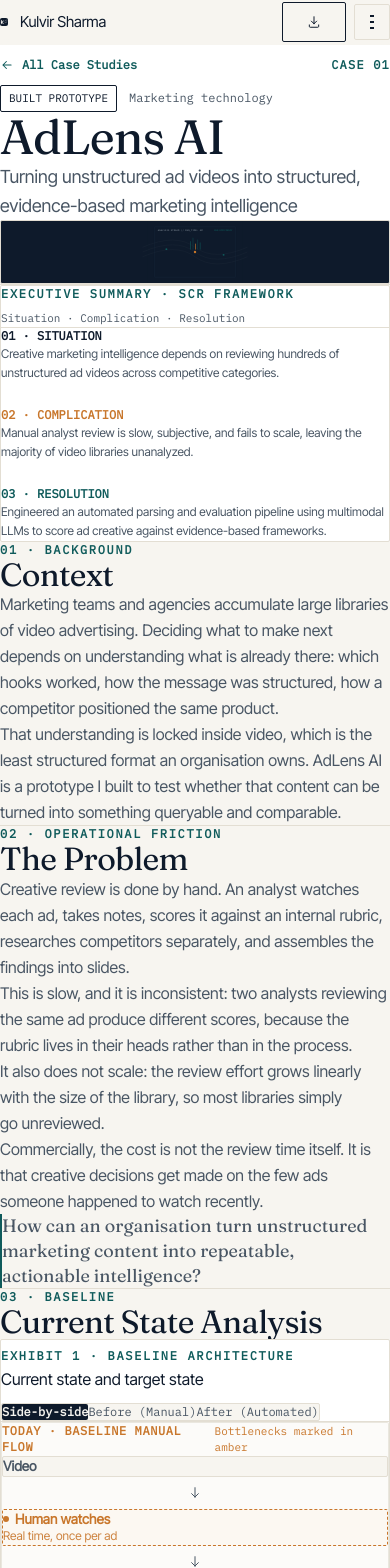
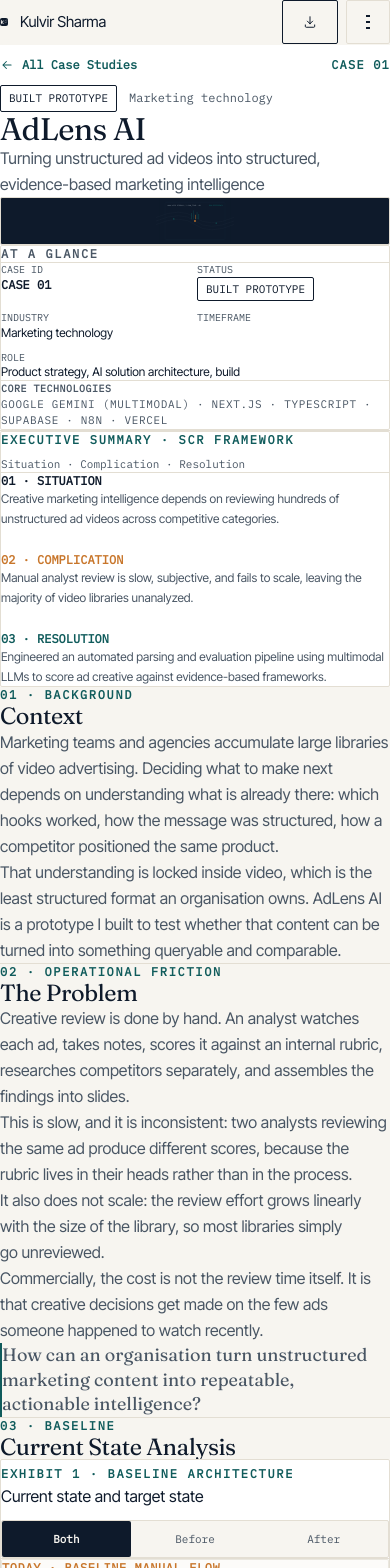
Before and after one commit to koolsharmafamily/kool-website, a React (Vite) app: page /work/adlens-ai in a window 390 px wide. Shown: the top 1568 px of the page. Built offline with nearby package versions, Linux system fonts and the light colour scheme.

Commit message:
fix(mobile): optimize typography, touch targets, exhibits, and case study layout for phones

```diff
--- a/src/components/Diagram.tsx
+++ b/src/components/Diagram.tsx
@@ -102,9 +102,9 @@
 }) {
   return (
     <Reveal as="figure" className="my-8 min-w-0" steps>
-      <div className="hover-card border border-rule bg-surface p-6 sm:p-8 rounded-[2px]">
+      <div className="hover-card border border-rule bg-surface p-4 sm:p-8 rounded-[2px]">
         {/* Exhibit Header */}
-        <div className="mb-6 flex flex-wrap items-center justify-between gap-3 border-b border-rule pb-4">
+        <div className="mb-6 flex flex-col sm:flex-row sm:items-center justify-between gap-3 border-b border-rule pb-4">
           <div>
             <span className="font-mono text-xs uppercase tracking-[0.14em] text-accent font-semibold">
               {exhibitNumber}
@@ -164,47 +164,50 @@
         summary={data.summary}
         caption={data.caption}
         toggleControls={
-          <div className="inline-flex rounded-[2px] border border-rule bg-paper p-0.5 font-mono text-xs">
+          <div className="grid grid-cols-3 w-full sm:w-auto sm:inline-flex rounded-[2px] border border-rule bg-paper p-0.5 font-mono text-[11px] sm:text-xs">
             <button
               type="button"
               onClick={() => setToggleState("both")}
-              className={`px-2.5 py-1 rounded-[2px] transition-colors ${
+              className={`py-1.5 px-2 text-center rounded-[2px] transition-colors min-h-[36px] sm:min-h-0 flex items-center justify-center ${
                 toggleState === "both"
                   ? "bg-ink text-paper font-semibold"
                   : "text-ink-muted hover:text-ink"
               }`}
             >
-              Side-by-side
+              <span className="sm:hidden">Both</span>
+              <span className="hidden sm:inline">Side-by-side</span>
             </button>
             <button
               type="button"
               onClick={() => setToggleState("before")}
-              className={`px-2.5 py-1 rounded-[2px] transition-colors ${
+              className={`py-1.5 px-2 text-center rounded-[2px] transition-colors min-h-[36px] sm:min-h-0 flex items-center justify-center ${
                 toggleState === "before"
                   ? "bg-signal text-white font-semibold"
                   : "text-ink-muted hover:text-ink"
               }`}
             >
-              Before (Manual)
+              <span className="sm:hidden">Before</span>
+              <span className="hidden sm:inline">Before (Manual)</span>
             </button>
             <button
               type="button"
               onClick={() => setToggleState("after")}
-              className={`px-2.5 py-1 rounded-[2px] transition-colors ${
+              className={`py-1.5 px-2 text-center rounded-[2px] transition-colors min-h-[36px] sm:min-h-0 flex items-center justify-center ${
                 toggleState === "after"
                   ? "bg-accent text-white font-semibold"
                   : "text-ink-muted hover:text-ink"
               }`}
             >
-              After (Automated)
+              <span className="sm:hidden">After</span>
+              <span className="hidden sm:inline">After (Automated)</span>
             </button>
           </div>
         }
       >
         <div className="space-y-6">
           {(toggleState === "both" || toggleState === "before") && (
-            <div className="rounded-[2px] border border-rule/70 bg-paper/40 p-4">
-              <div className="mb-3 flex items-center justify-between">
+            <div className="rounded-[2px] border border-rule/70 bg-paper/40 p-3 sm:p-4">
+              <div className="mb-3 flex flex-col sm:flex-row sm:items-center justify-between gap-1">
                 <span className="font-mono text-xs font-semibold uppercase tracking-wider text-signal">
                   {data.before.label} · Baseline manual flow
                 </span>
@@ -215,8 +218,8 @@
           )}
 
           {(toggleState === "both" || toggleState === "after") && (
-            <div className="rounded-[2px] border border-accent/20 bg-[#F0F7F7]/60 p-4">
-              <div className="mb-3 flex items-center justify-between">
+            <div className="rounded-[2px] border border-accent/20 bg-[#F0F7F7]/60 p-3 sm:p-4">
+              <div className="mb-3 flex flex-col sm:flex-row sm:items-center justify-between gap-1">
                 <span className="font-mono text-xs font-semibold uppercase tracking-wider text-accent">
                   {data.after.label} · Automated target architecture
                 </span>
--- a/src/components/Header.tsx
+++ b/src/components/Header.tsx
@@ -74,7 +74,7 @@
             : "border-b border-transparent bg-paper/80 backdrop-blur-xs"
         }`}
       >
-        <div className="mx-auto flex w-full max-w-[1200px] items-center justify-between gap-4 px-5 py-3 sm:px-8">
+        <div className="mx-auto flex w-full max-w-[1200px] items-center justify-between gap-4 px-4 py-3 sm:px-6 lg:px-8">
           <a
             href="/"
             onClick={(e) => {
@@ -122,7 +122,7 @@
               target="_blank"
               rel="noopener noreferrer"
               aria-label="Download Resume (PDF, opens in a new tab)"
-              className="btn btn-outline min-h-[38px] px-2.5 sm:px-4"
+              className="btn btn-outline min-h-[44px] px-2.5 sm:px-4"
             >
               <DownloadIcon className="h-3.5 w-3.5" />
               <span className="hidden sm:inline">Resume</span>
@@ -134,7 +134,7 @@
               aria-expanded={open}
               aria-controls="mobile-nav"
               onClick={() => setOpen((v) => !v)}
-              className="relative grid h-9 w-9 sm:h-10 sm:w-10 place-items-center rounded-[2px] border border-rule text-ink hover:border-ink md:hidden"
+              className="relative grid h-11 w-11 place-items-center rounded-[2px] border border-rule text-ink hover:border-ink md:hidden"
             >
               <span
                 className={`absolute block h-0.5 w-4 bg-current transition-transform duration-200 ${
--- a/src/components/Hero.tsx
+++ b/src/components/Hero.tsx
@@ -17,7 +17,7 @@
               <p className="mb-4 font-mono text-xs uppercase tracking-[0.12em] text-accent font-medium">
                 {hero.kicker}
               </p>
-              <h1 className="font-display text-[clamp(2.1rem,5.5vw,4.5rem)] font-normal leading-[1.08] tracking-[-0.02em] text-ink">
+              <h1 className="font-display text-[clamp(1.85rem,5.5vw,4.5rem)] font-normal leading-[1.08] tracking-[-0.02em] text-ink">
                 {hero.value}
               </h1>
             </Reveal>
@@ -45,7 +45,7 @@
                 href={site.resume}
                 target="_blank"
                 rel="noopener noreferrer"
-                className="inline-flex items-center gap-1.5 text-[14px] font-medium text-ink hover:text-accent transition-colors"
+                className="inline-flex items-center gap-1.5 min-h-[44px] text-[14px] font-medium text-ink hover:text-accent transition-colors"
               >
                 <span>Download resume</span>
                 <span aria-hidden="true">&rarr;</span>
@@ -61,7 +61,7 @@
                   target="_blank"
                   rel="noopener noreferrer"
                   aria-label="LinkedIn profile"
-                  className="grid h-10 w-10 place-items-center rounded-[2px] border border-rule bg-surface text-ink transition-colors hover:border-accent hover:text-accent"
+                  className="grid h-11 w-11 place-items-center rounded-[2px] border border-rule bg-surface text-ink transition-colors hover:border-accent hover:text-accent"
                 >
                   <LinkedInIcon className="h-5 w-5" />
                 </a>
@@ -71,7 +71,7 @@
                   target="_blank"
                   rel="noopener noreferrer"
                   aria-label="GitHub profile"
-                  className="grid h-10 w-10 place-items-center rounded-[2px] border border-rule bg-surface text-ink transition-colors hover:border-accent hover:text-accent"
+                  className="grid h-11 w-11 place-items-center rounded-[2px] border border-rule bg-surface text-ink transition-colors hover:border-accent hover:text-accent"
                 >
                   <GitHubIcon className="h-5 w-5" />
                 </a>
@@ -79,7 +79,7 @@
                 <a
                   href={`mailto:${site.email}`}
                   aria-label={`Email ${site.email}`}
-                  className="grid h-10 w-10 place-items-center rounded-[2px] border border-rule bg-surface text-ink transition-colors hover:border-accent hover:text-accent"
+                  className="grid h-11 w-11 place-items-center rounded-[2px] border border-rule bg-surface text-ink transition-colors hover:border-accent hover:text-accent"
                 >
                   <MailIcon className="h-5 w-5" />
                 </a>
--- a/src/components/HeroExhibit.tsx
+++ b/src/components/HeroExhibit.tsx
@@ -1,12 +1,12 @@
 import { useState } from "react";
 
 export function HeroExhibit() {
-  const [activeMode, setActiveMode] = useState<"both" | "after" | "portrait">("both");
+  const [activeMode, setActiveMode] = useState<"both" | "portrait">("both");
 
   return (
     <div className="hover-card flex flex-col justify-between overflow-hidden border border-rule bg-surface p-4 sm:p-6 w-full">
       {/* Header bar with tabs */}
-      <div className="mb-4 flex flex-wrap items-center justify-between gap-2 border-b border-rule pb-3">
+      <div className="mb-4 flex flex-col sm:flex-row sm:items-center justify-between gap-2 border-b border-rule pb-3">
         <div>
           <span className="font-mono text-[11px] font-semibold uppercase tracking-[0.08em] text-accent">
             EXHIBIT 1 · AdLens AI
@@ -14,11 +14,11 @@
           <p className="text-xs text-ink-muted">Workflow Transformation Architecture</p>
         </div>
 
-        <div className="inline-flex rounded-[2px] border border-rule bg-paper p-0.5 font-mono text-[10px]">
+        <div className="inline-flex rounded-[2px] border border-rule bg-paper p-0.5 font-mono text-[10px] self-start sm:self-auto">
           <button
             type="button"
             onClick={() => setActiveMode("both")}
-            className={`rounded-[2px] px-2 py-0.5 transition-colors ${
+            className={`rounded-[2px] px-2.5 py-1 transition-colors ${
               activeMode === "both"
                 ? "bg-ink text-paper font-medium"
                 : "text-ink-muted hover:text-ink"
@@ -29,7 +29,7 @@
           <button
             type="button"
             onClick={() => setActiveMode("portrait")}
-            className={`rounded-[2px] px-2 py-0.5 transition-colors ${
+            className={`rounded-[2px] px-2.5 py-1 transition-colors ${
               activeMode === "portrait"
                 ? "bg-ink text-paper font-medium"
                 : "text-ink-muted hover:text-ink"
@@ -58,8 +58,41 @@
           </span>
         </div>
       ) : (
-        /* Animated / Consulting Exhibit SVG */
-        <div className="w-full overflow-hidden">
+        /* Animated / Consulting Exhibit */
+        <div className="w-full">
+          {/* Mobile Simplified View: Clean high-contrast cards (< sm) */}
+          <div className="sm:hidden space-y-3 py-1">
+            {/* Before */}
+            <div className="rounded-[2px] border border-rule bg-paper/70 p-3">
+              <div className="flex items-center justify-between mb-1 font-mono text-[10px]">
+                <span className="text-signal font-semibold uppercase">BEFORE · Manual Review</span>
+                <span className="text-signal font-medium">45 min / run</span>
+              </div>
+              <p className="text-xs text-ink-muted leading-snug">
+                Video &rarr; Manual notes &rarr; Spreadsheet rubric
+              </p>
+              <span className="mt-1 inline-block font-mono text-[9px] text-signal uppercase tracking-wider">
+                3 manual bottlenecks
+              </span>
+            </div>
+
+            {/* After */}
+            <div className="rounded-[2px] border border-accent/30 bg-[#F0F7F7] p-3">
+              <div className="flex items-center justify-between mb-1 font-mono text-[10px]">
+                <span className="text-accent font-semibold uppercase">AFTER · AI Extraction</span>
+                <span className="text-accent font-bold">4 min / run (-85%)</span>
+              </div>
+              <p className="text-xs text-ink leading-snug font-medium">
+                Video &rarr; Multimodal LLM &rarr; Structured Dashboard
+              </p>
+              <span className="mt-1 inline-block font-mono text-[9px] text-accent uppercase tracking-wider">
+                Automated evidence scoring
+              </span>
+            </div>
+          </div>
+
+          {/* Desktop / Tablet View: Full SVG Process Architecture (sm:block) */}
+          <div className="hidden sm:block w-full overflow-hidden">
             <svg
               viewBox="0 0 400 230"
               className="w-full h-auto block select-none max-w-full"
@@ -160,8 +193,9 @@
                 85% reduction in manual effort
               </text>
             </svg>
+          </div>
 
-          {/* Footnote note matching consulting report */}
+          {/* Footnote matching consulting report */}
           <div className="mt-3 border-t border-rule pt-2 text-[11px] text-ink-muted">
             <span className="font-mono text-[10px] uppercase text-ink-soft">Source:</span> Benchmark of 40 ad reviews. See{" "}
             <a href="/work/adlens-ai" className="font-medium text-accent hover:underline">
--- a/src/components/Work.tsx
+++ b/src/components/Work.tsx
@@ -40,7 +40,7 @@
           className="group hover-card block overflow-hidden border border-rule bg-surface"
         >
           <div className="grid grid-cols-1 lg:grid-cols-12">
-            <div className="flex flex-col justify-between p-7 sm:p-10 lg:col-span-7">
+            <div className="flex flex-col justify-between p-5 sm:p-10 lg:col-span-7">
               <div>
                 <div className="mb-4 flex items-center gap-3">
                   <span className="font-mono text-xs font-semibold text-accent">
@@ -95,7 +95,7 @@
                   <CaseCover slug={study.slug} />
                 </div>
 
-                <div className="p-6 sm:p-8">
+                <div className="p-5 sm:p-8">
                   <div className="mb-3 flex items-center gap-3">
                     <span className="font-mono text-xs font-semibold text-accent">
                       {study.caseNumber}
@@ -116,7 +116,7 @@
                 </div>
               </div>
 
-              <div className="p-6 sm:p-8 pt-0 border-t border-rule/60 mt-4 flex flex-wrap items-center justify-between gap-3">
+              <div className="p-5 sm:p-8 pt-0 border-t border-rule/60 mt-4 flex flex-wrap items-center justify-between gap-3">
                 <MonoTags tags={study.tags.slice(0, 3)} />
                 <span className="inline-flex items-center gap-1 text-sm font-medium text-accent">
                   <span>Read case</span>
--- a/src/components/ui.tsx
+++ b/src/components/ui.tsx
@@ -10,7 +10,7 @@
   className?: string;
 }) {
   return (
-    <div className={`mx-auto w-full max-w-[1200px] px-5 sm:px-8 ${className}`}>
+    <div className={`mx-auto w-full max-w-[1200px] px-4 sm:px-6 lg:px-8 ${className}`}>
       {children}
     </div>
   );
@@ -39,7 +39,7 @@
     <section
       id={id}
       aria-labelledby={labelledBy}
-      className={`scroll-mt-20 py-20 sm:py-28 transition-colors ${variantStyles[variant]} ${className}`}
+      className={`scroll-mt-20 py-14 sm:py-20 lg:py-28 transition-colors ${variantStyles[variant]} ${className}`}
     >
       <Container>{children}</Container>
     </section>
--- a/src/index.css
+++ b/src/index.css
@@ -46,9 +46,9 @@
   --font-body: "Inter Tight", -apple-system, BlinkMacSystemFont, "Segoe UI", sans-serif;
   --font-mono: "IBM Plex Mono", monospace;
 
-  --text-h1: clamp(3rem, 6vw, 5.5rem);
-  --text-h2: clamp(2rem, 3.5vw, 3rem);
-  --text-h3: clamp(1.25rem, 2vw, 1.75rem);
+  --text-h1: clamp(2.1rem, 6vw, 5.25rem);
+  --text-h2: clamp(1.65rem, 3.5vw, 3rem);
+  --text-h3: clamp(1.2rem, 2vw, 1.75rem);
   --text-body: 1.125rem;
   --text-small: 0.875rem;
   --text-xs: 0.75rem;
@@ -64,6 +64,15 @@
   --duration: 450ms;
 }
 
+@media (max-width: 640px) {
+  :root {
+    --text-h1: clamp(1.85rem, 8vw, 2.35rem);
+    --text-h2: clamp(1.45rem, 6vw, 1.85rem);
+    --text-h3: clamp(1.15rem, 4vw, 1.35rem);
+    --text-body: 1rem;
+  }
+}
+
 * {
   margin: 0;
   padding: 0;
@@ -73,8 +82,9 @@
 html {
   -webkit-text-size-adjust: 100%;
   scroll-behavior: smooth;
-  scroll-padding-top: 5.5rem;
+  scroll-padding-top: 5rem;
   background-color: var(--color-paper);
+  overflow-x: hidden;
 }
 
 body {
@@ -87,6 +97,18 @@
   -moz-osx-font-smoothing: grayscale;
   text-rendering: optimizeLegibility;
   overflow-x: hidden;
+  width: 100%;
+}
+
+h1,
+h2,
+h3,
+h4,
+p,
+span,
+a,
+li {
+  overflow-wrap: break-word;
 }
 
 h1,
@@ -94,7 +116,7 @@
   font-family: var(--font-display);
   font-weight: 400;
   letter-spacing: -0.02em;
-  line-height: 1.05;
+  line-height: 1.08;
   text-wrap: balance;
 }
 
@@ -110,7 +132,7 @@
   font-size: var(--text-h3);
   font-weight: 500;
   letter-spacing: -0.01em;
-  line-height: 1.2;
+  line-height: 1.25;
 }
 
 p {
@@ -154,7 +176,8 @@
   display: inline-flex;
   align-items: center;
   justify-content: center;
-  padding: 0.75rem 1.5rem;
+  min-height: 44px;
+  padding: 0.65rem 1.25rem;
   font-family: var(--font-body);
   font-weight: 500;
   font-size: var(--text-small);
@@ -162,6 +185,7 @@
   cursor: pointer;
   transition: all 0.2s var(--ease-out);
   border: var(--rule-width) solid transparent;
+  touch-action: manipulation;
 }
 
 .btn-primary {
--- a/src/pages/CaseStudyPage.tsx
+++ b/src/pages/CaseStudyPage.tsx
@@ -133,17 +133,72 @@
             </div>
 
             {/* Title & Subtitle */}
-            <h1 className="font-display text-[clamp(2.25rem,4.5vw,3.75rem)] font-normal leading-[1.08] tracking-[-0.02em] text-ink max-w-[28ch]">
+            <h1 className="font-display text-[clamp(1.85rem,5vw,3.5rem)] font-normal leading-[1.08] tracking-[-0.02em] text-ink max-w-[28ch]">
               {study.title}
             </h1>
 
-            <p className="mt-4 max-w-[64ch] text-lg sm:text-xl font-normal leading-relaxed text-ink-muted">
+            <p className="mt-4 max-w-[64ch] text-base sm:text-xl font-normal leading-relaxed text-ink-muted">
               {study.subtitle}
             </p>
 
             {/* Full-width Signature Cover Visual */}
-            <div className="mt-10 h-64 sm:h-80 lg:h-96 w-full rounded-[2px] overflow-hidden border border-rule bg-ink">
+            <div className="mt-8 sm:mt-10 h-48 sm:h-80 lg:h-96 w-full rounded-[2px] overflow-hidden border border-rule bg-ink">
               <CaseCover slug={study.slug} />
+            </div>
+
+            {/* Mobile "At a Glance" Summary Block (collapses under cover on < lg screens) */}
+            <div className="mt-8 lg:hidden border border-rule bg-surface p-5 rounded-[2px]">
+              <p className="font-mono text-xs uppercase tracking-[0.14em] text-accent font-semibold pb-3 border-b border-rule">
+                At a Glance
+              </p>
+
+              <dl className="mt-3 grid grid-cols-2 gap-x-4 gap-y-2.5 text-xs">
+                <div>
+                  <dt className="font-mono text-[10px] uppercase text-ink-muted">Case ID</dt>
+                  <dd className="font-mono text-ink font-semibold mt-0.5">{study.caseNumber}</dd>
+                </div>
+                <div>
+                  <dt className="font-mono text-[10px] uppercase text-ink-muted">Status</dt>
+                  <dd className="mt-0.5"><StatusBadge status={study.status} /></dd>
+                </div>
+                <div>
+                  <dt className="font-mono text-[10px] uppercase text-ink-muted">Industry</dt>
+                  <dd className="text-ink font-medium mt-0.5 truncate">{study.industry}</dd>
+                </div>
+                <div>
+                  <dt className="font-mono text-[10px] uppercase text-ink-muted">Timeframe</dt>
+                  <dd className="text-ink font-medium mt-0.5">{study.timeframe}</dd>
+                </div>
+                <div className="col-span-2">
+                  <dt className="font-mono text-[10px] uppercase text-ink-muted">Role</dt>
+                  <dd className="text-ink font-medium mt-0.5">{study.role}</dd>
+                </div>
+              </dl>
+
+              <div className="mt-4 border-t border-rule pt-3">
+                <p className="font-mono text-[10px] uppercase tracking-wider text-ink-muted mb-1.5 font-semibold">
+                  Core Technologies
+                </p>
+                <MonoTags tags={study.tools} />
+              </div>
+
+              {study.links && study.links.length > 0 && (
+                <div className="mt-4 border-t border-rule pt-3 flex flex-wrap gap-2">
+                  {study.links.map((link) => (
+                    <a
+                      key={link.href}
+                      href={link.href}
+                      target="_blank"
+                      rel="noopener noreferrer"
+                      className="btn btn-outline py-2 px-3 text-xs flex items-center justify-center gap-2 min-h-[44px]"
+                    >
+                      <GitHubIcon className="h-3.5 w-3.5" />
+                      <span>{link.label}</span>
+                      <span className="text-[10px]">&nearr;</span>
+                    </a>
+                  ))}
+                </div>
+              )}
             </div>
           </Reveal>
         </Container>
@@ -425,8 +480,8 @@
             </SectionBlock>
           </div>
 
-          {/* Right 4 Columns: Sticky "At a Glance" Panel & Scroll-Spy TOC */}
-          <aside className="lg:col-span-4 lg:col-start-9">
+          {/* Right 4 Columns: Sticky "At a Glance" Panel & Scroll-Spy TOC (desktop only) */}
+          <aside className="hidden lg:block lg:col-span-4 lg:col-start-9">
             <div className="sticky top-24 space-y-8">
               {/* Project Snapshot Card */}
               <div className="border border-rule bg-surface p-6 rounded-[2px] hover-card">
```
Also changed, not shown: src/components/Contact.tsx (+8 -8 lines). Lines whose indentation alone changed are shown as unchanged.
